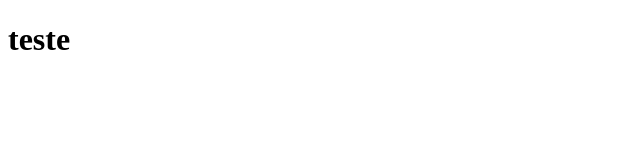
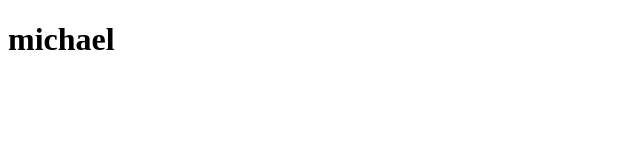
Before and after one commit to MichaelCruz04/teste4, a plain HTML site: page index.html in a window 1280 px wide. Shown: the whole page, without its empty margins (0-640 px from the left). Drawn offline with Linux system fonts and the light colour scheme.

Commit message:
modificação

```diff
--- a/index.html
+++ b/index.html
@@ -9,7 +9,7 @@
 </head>
 
 <body>
-  <h1>teste</h1>
+  <h1>michael</h1>
 </body>
 
 </html>
```
